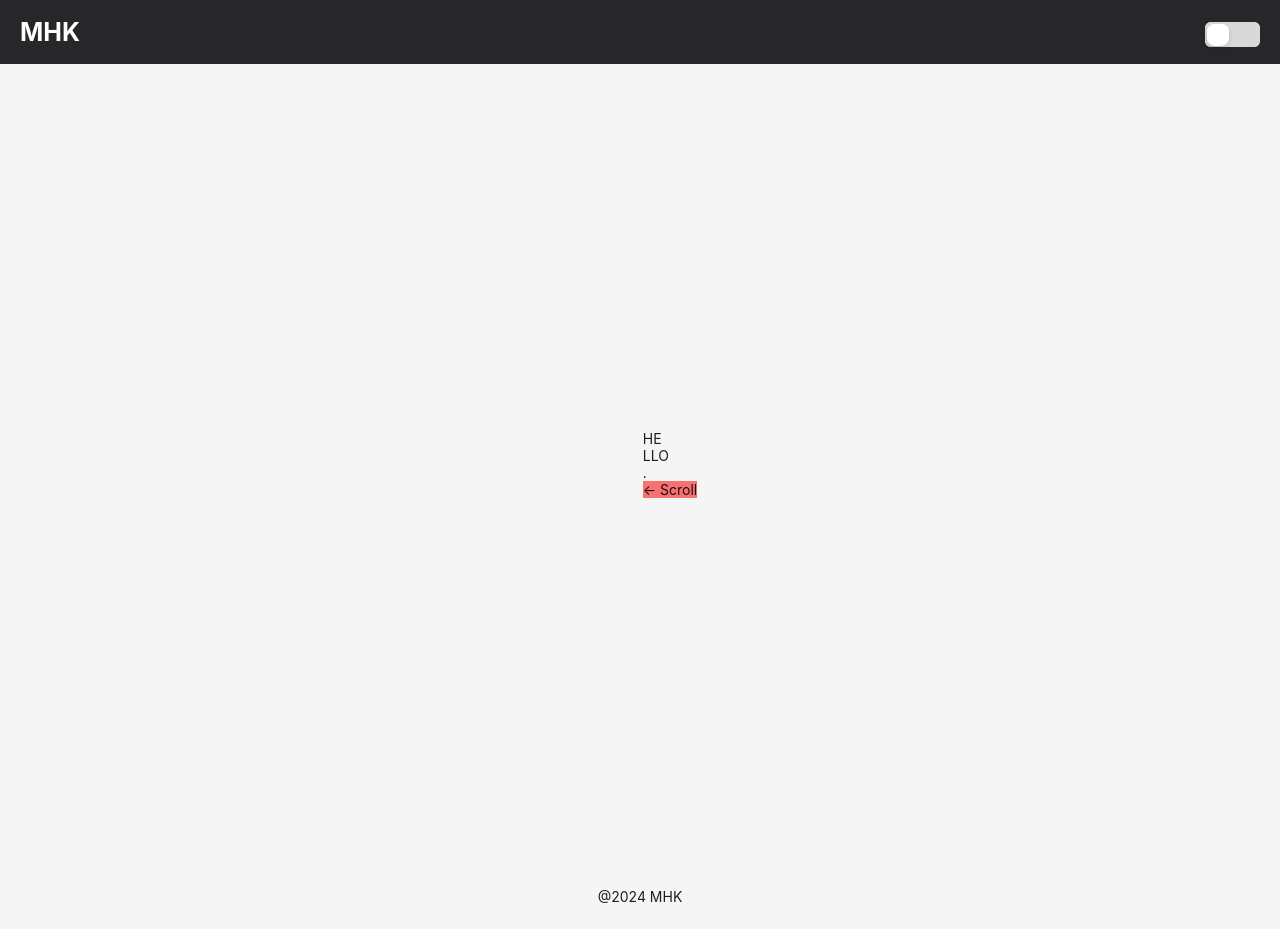
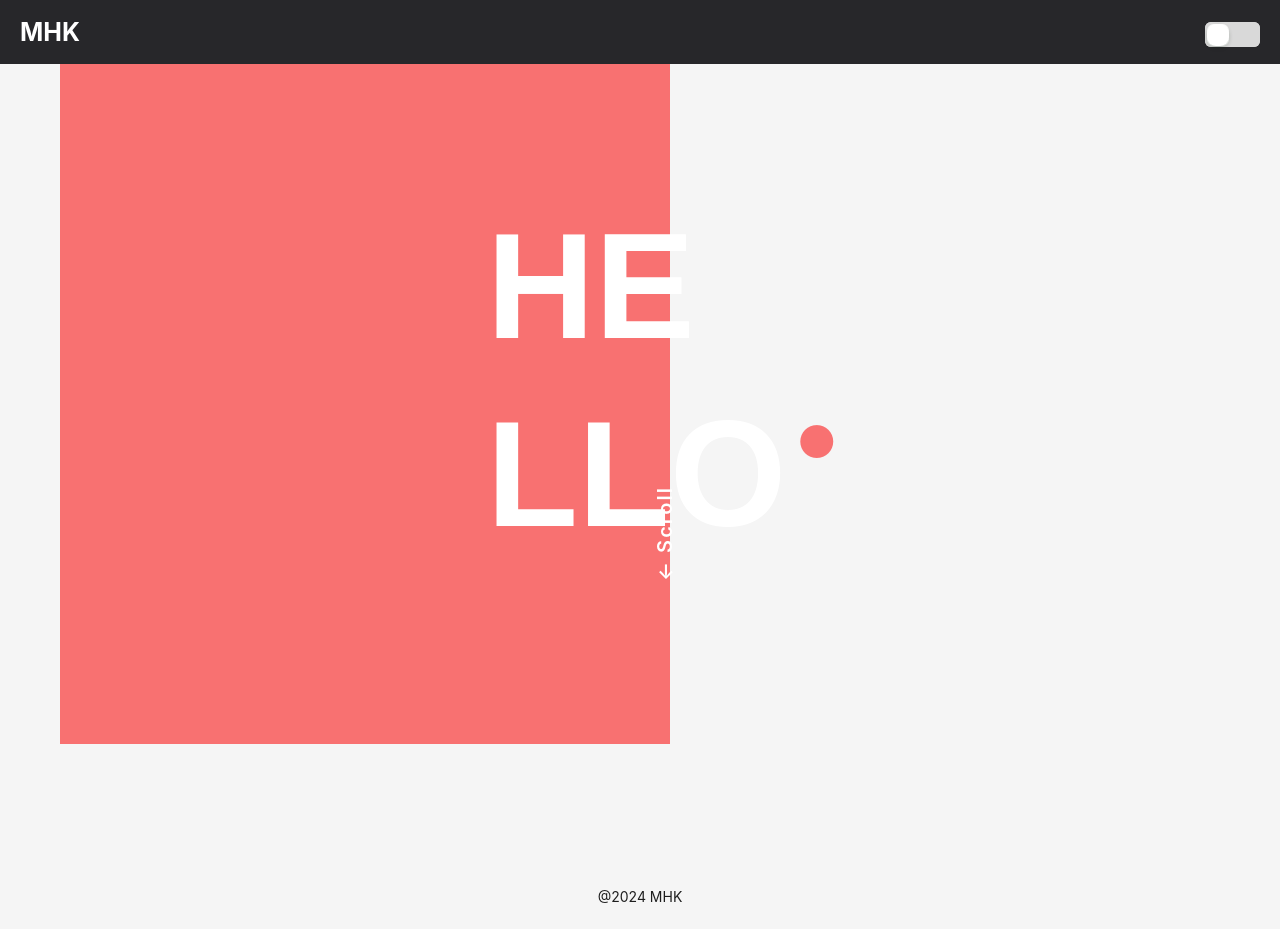
Before and after one commit to HassanKashif-pro/My-Portfolio, a React (Create React App) app: page / in a window 1280 px wide. Shown: the top 942 px of the page. Built offline with nearby package versions, Linux system fonts and the light colour scheme.

Commit message:
Css for the Hello. Header's each Component

```diff
--- a/src/styles/Home.css
+++ b/src/styles/Home.css
@@ -1,5 +1,7 @@
 /* styles/Home.css */
-
+body {
+  font-family: "Montserrat", sans-serif;
+}
 /* Light mode */
 body.light {
   background-color: #fff;
@@ -63,16 +65,72 @@ body.dark .ant-layout-footer {
   margin-left: 10px; /* Adds a small gap between MHK and the switch */
 }
 .Content {
-  display: grid;
   align-items: center;
   justify-content: center;
+  height: 100vh;
+}
+.Intro-section {
+  display: flex-start;
+  height: 85vh;
+  width: 50%;
+}
+:root {
+  --scroll-translate-x: -200px; /* Adjust horizontal position */
+  --scroll-translate-y: 300px; /* Adjust vertical position */
+  --scroll-rotation: -90deg; /* Adjust rotation */
+}
+.scroll-down {
+  letter-spacing: 2px;
+  color: #fff;
+  font-size: 20px;
+  font-weight: 600;
+  transform: rotate(var(--scroll-rotation))
+    translate(var(--scroll-translate-x), var(--scroll-translate-y));
+  transform-origin: center; /* Ensure proper pivot point for rotation */
+}
+.Hello-1 {
+  display: grid;
+  top: 20%;
+  left: 38%;
+  justify-content: center; /* Center the content inside (used with flexbox or grid) */
+  align-items: center;
+  z-index: 10; /* Layering order */
+  position: absolute; /* Position it relative to the nearest positioned ancestor */
+  color: #fff; /* #fff background */
+  font-family: "Montserrat", sans-serif;
+  font-size: 150px;
+  font-weight: 800;
+}
+.Hello-2 {
+  display: grid;
+  top: 10px;
+  left: 38%;
+  justify-content: center; /* Center the content inside (used with flexbox or grid) */
+  align-items: center;
   min-height: 100vh;
+  z-index: 10; /* Layering order */
+  position: absolute; /* Position it relative to the nearest positioned ancestor */
+  color: #fff; /* Transparent background */
+  font-family: "Montserrat", sans-serif;
+  font-size: 150px;
+  font-weight: 800;
+}
+.Hello-dot {
+  display: inline;
+  top: 22%;
+  left: 61%;
+  justify-content: center; /* Center the content inside (used with flexbox or grid) */
+  align-items: center;
+  min-height: 100vh;
+  z-index: 10; /* Layering order */
+  position: absolute; /* Position it relative to the nearest positioned ancestor */
+  color: #f87171; /* Transparent background */
+  font-size: 250px;
 }
 .custom-switch {
   width: 55px; /* Width of the switch */
   height: 25px; /* Height of the switch */
 }
-
 /* Switch Track Styling */
 .custom-switch.ant-switch {
   border-radius: 6px; /* Rounded corners for the switch */
```
